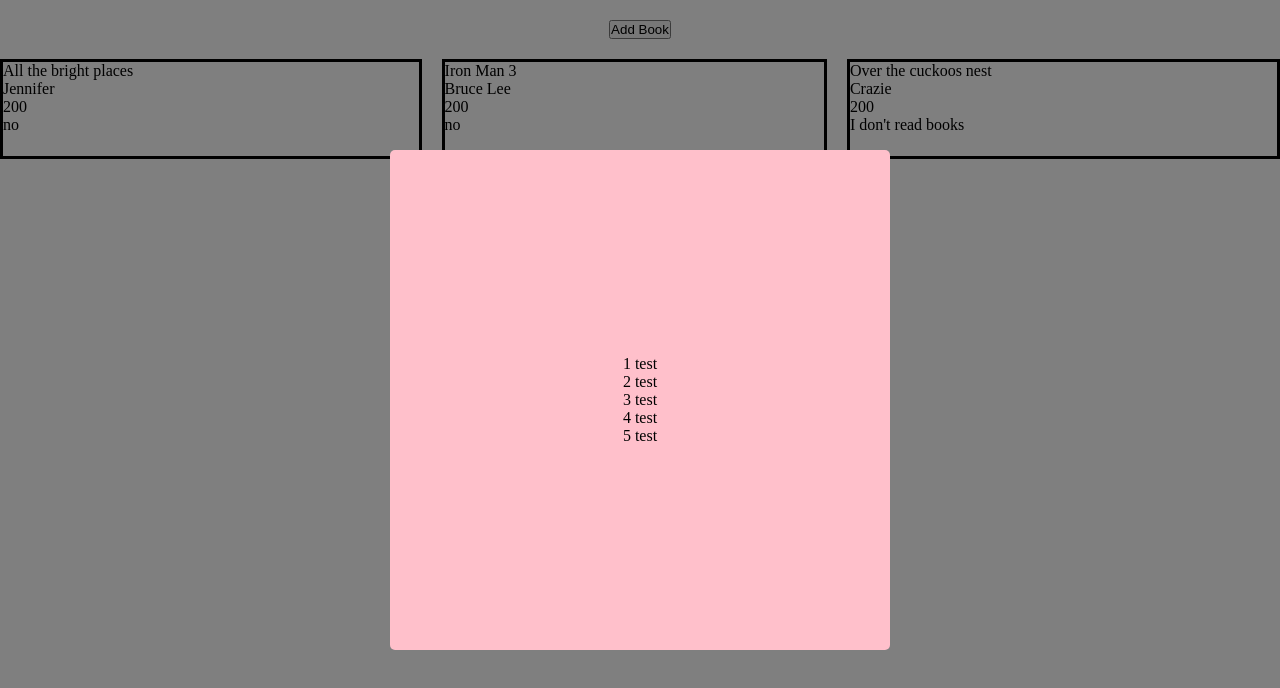
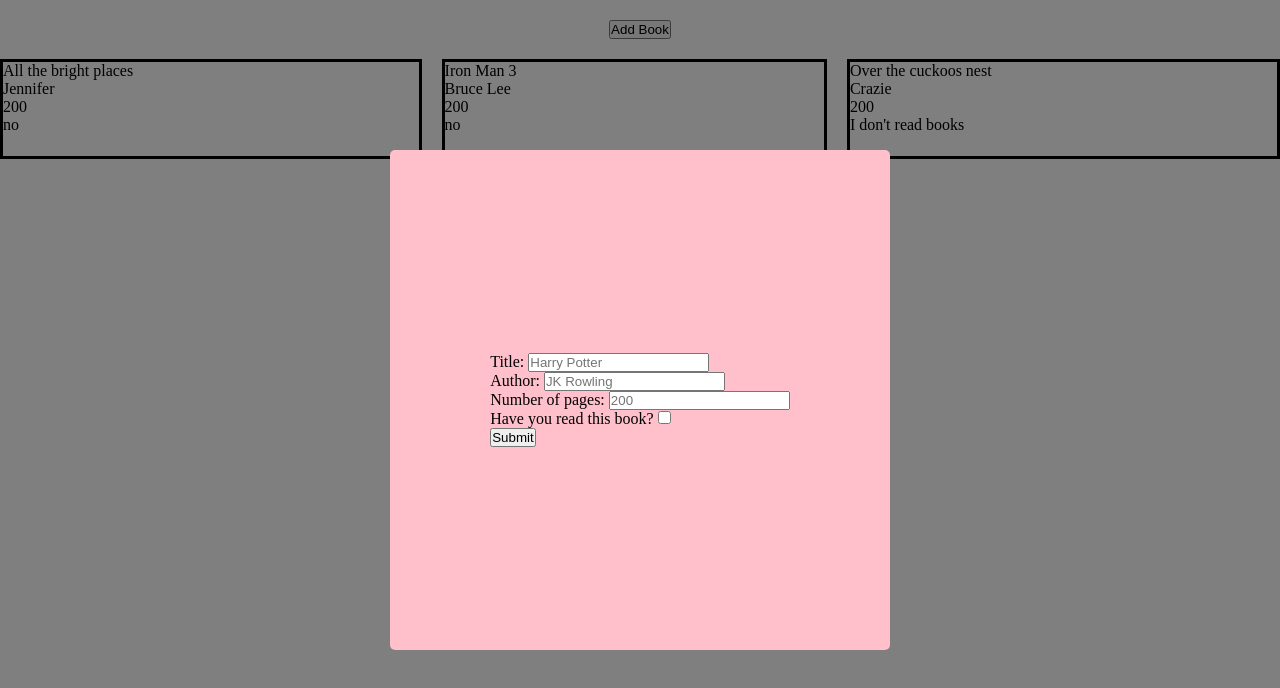
Before and after one commit to IcannotDecide/Library, a plain HTML site: page index.html in a window 1280 px wide. Both pictures are taken after a click on the button "Add Book". Drawn offline with Linux system fonts and the light colour scheme.

Commit message:
Finish creating form content in html

```diff
--- a/index.html
+++ b/index.html
@@ -10,15 +10,35 @@
 <body>
   <div class="popup">
     <div class="popup-content">
-      <p>1 test</p>
-      <p>2 test</p>
-      <p>3 test</p>
-      <p>4 test</p>
-      <p>5 test</p>
+      <form action="" method="post">
+        <p>
+          <label for="title">Title:</label>
+          <input type="text" name="title" id="title" placeholder="Harry Potter" required>
+        </p>
+
+        <p>
+          <label for="author">Author:</label>
+          <input type="text" name="author" id="author" placeholder="JK Rowling" required>
+        </p>
+
+        <p>
+          <label for="pages">Number of pages:</label>
+          <input type="number" name="pages" id="pages" placeholder="200" min="1" required>
+        </p>
+
+        <p>
+          <label for="status">Have you read this book?</label>
+          <input type="checkbox" name="status" id="status">
+        </p>
+
+        <p>
+          <input type="submit" value="Submit" id="submit">
+        </p>
+      </form>
     </div>
   </div>
   <div class="addBook">
-    <button>Add Book</button>
+    <button id="popup-button">Add Book</button>
   </div>
   <div class="cards">
 
```
